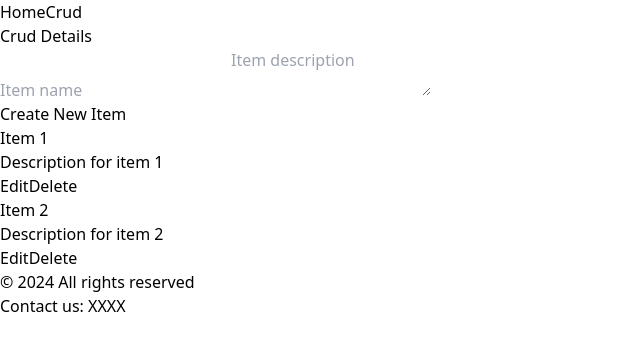
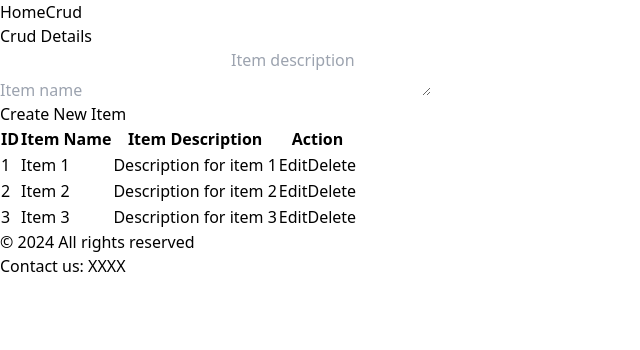
Before and after one commit to chuuuiii/crud-react, a React (Vite) app: page /crud in a window 1280 px wide. Shown: the top 350 px of the page, without its empty margins (0-640 px from the left). Built offline with nearby package versions, Linux system fonts and the light colour scheme.

Commit message:
Table added

```diff
--- a/src/pages/Crud.jsx
+++ b/src/pages/Crud.jsx
@@ -1,18 +1,25 @@
-import { useState } from "react"
+import { useEffect, useState } from "react"
 import Button from "../components/Button";
 
 
 const crudItem = [
   { id: 1, name: 'Item 1', description: 'Description for item 1' },
   { id: 2, name: 'Item 2', description: 'Description for item 2' },
+  { id: 3, name: 'Item 3', description: 'Description for item 3' },
 
 ]
 
 export default function Crud() {
-  const [items, setItems] = useState(crudItem);
+  // const [items, setItems] = useState(crudItem);
+  const [items, setItems] = useState(JSON.parse(localStorage.getItem('crudItems')) || crudItem);
   const [editingItem, setEditingItem] = useState(null)
   const [formData, setFormData] = useState({name: '', description: ''});
+  const [isMessage, setIsMessage] = useState(false);
 
+
+  const saveToLocalStorage = (items) => {
+    localStorage.setItem('crudItems', JSON.stringify(items))
+  }
 
   const handleChange = (e) => {
 
@@ -29,6 +36,7 @@ export default function Crud() {
     };
     setItems([...items, newItem])
     setFormData({ name: '', description: '' });
+    saveToLocalStorage([...items, newItem])
   }
 
   const handleEdit = (item) => {
@@ -43,16 +51,37 @@ export default function Crud() {
    setItems(updatedItems);
    setEditingItem(null);
    setFormData({ name: '', description: ''});
-  }
-
-  const handleDelete = (id) => {
-    const updatedItems = items.filter((item) => item.id !== id);
-    setItems(updatedItems);
+   saveToLocalStorage(updatedItems)
+   setIsMessage(true)
 
   }
 
+  // const handleDelete = (id) => {
+  //   const updatedItems = items.filter((item) => item.id !== id);
+  //   setItems(updatedItems);
+
+  //   const renumberedItems = updatedItems.map((item, index) => ({
+  //     ...item,
+  //     id: index + 1,
+  // }));
+
+  //   setItems(renumberedItems);
+  //   // saveToLocalStorage(updatedItems)
+
+  // }
+
+  const handleDelete = (id) => {
+    const deleteItems = window.confirm("Are you sure you want to delete the item?")
+    if (deleteItems) {
+      const updatedItems = items
+      .filter((item) => item.id !== id)
+      .map((item, index) => ({ ...item, id: index + 1 }));
+    setItems(updatedItems);
+    }
+  };
+
   return (
-    <div className="p-6 bg-white rounded-lg shadow-md">
+    <div className="p-6 bg-white rounded-lg shadow-md min-h-screen flex flex-col flex-grow">
       <h1 className="text-3xl font-semibold text-gray-800 mb-4 text-center">Crud Details</h1>
       <form onSubmit={editingItem ? handleUpdate : handleCreate}>
       <input
@@ -87,14 +116,15 @@ export default function Crud() {
         <Button type={editingItem ? "update" : "create"} onClick={() => {}}>
           {editingItem ? "Update Item" : "Create New Item"}
         </Button>
-
+        {isMessage && <div>Item Updated</div>}
         </div>
       </form>
 
-      <div>
+      {/* <div>
         {items.map((item) => (
           <div key={item.id} className="flex justify-between items-center p-4 border-b">
             <div>
+              <p className="text-gray-500">{item.id}</p>
               <h2 className="text-xl font-semibold">{item.name}</h2>
               <p className="text-gray-600">{item.description}</p>
             </div>
@@ -108,7 +138,35 @@ export default function Crud() {
             </div>
           </div>
         ))}
-      </div>
+      </div> */}
+      <table className="mt-10">
+        <thead>
+          <tr>
+            <th>ID</th>
+            <th>Item Name</th>
+            <th>Item Description</th>
+            <th>Action</th>
+          </tr>
+        </thead>
+        <tbody className="text-center border-t border-b">
+          {items.map((item) => (
+            <tr key={item.id}>
+              <td>{item.id}</td>
+              <td>{item.name}</td>
+              <td>{item.description}</td>
+              <td className="space-x-2">
+                <Button type="update" onClick={() => handleEdit(item)}>
+                  Edit
+                </Button>
+                <Button type="delete" onClick={() => handleDelete(item.id)}>
+                  Delete
+                </Button>
+              </td>
+
+            </tr>
+          ))}
+        </tbody>
+      </table>
     </div>
   );
 }
```
